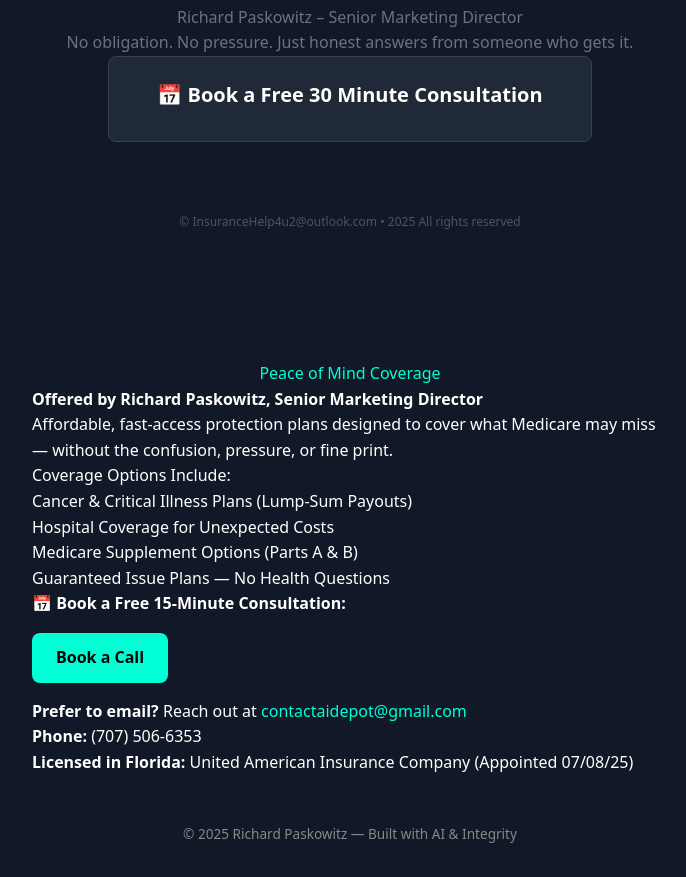
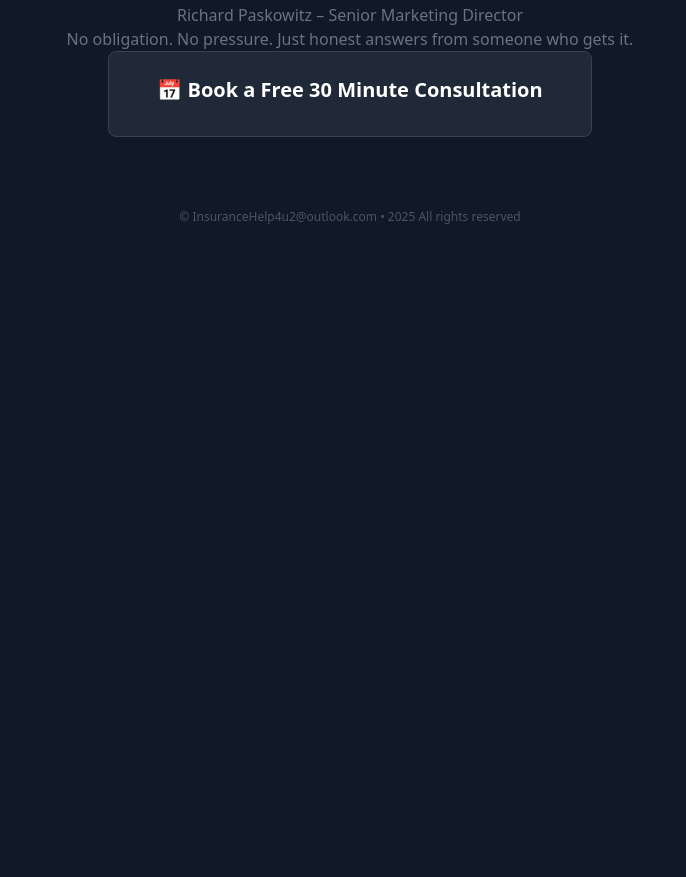
Before and after one commit to TheAIDepot/InsuranceHelp4u2, a plain HTML site: page public/index.html in a window 1280 px wide. Shown: the part 471-1348 px from the top of the page, without its empty margins (290-976 px from the left). After the commit the page ends 800 px from the top, so only its background shows below. Drawn offline with nearby package versions, Linux system fonts and the light colour scheme.

Commit message:
Update index.html

```diff
--- a/public/index.html
+++ b/public/index.html
@@ -39,78 +39,3 @@
   </main>
 </body>
 </html>
-<!DOCTYPE html>
-<html lang="en">
-<head>
-  <meta charset="UTF-8" />
-  <meta name="viewport" content="width=device-width, initial-scale=1.0" />
-  <title>Peace of Mind Coverage - Richard Paskowitz</title>
-  <link rel="stylesheet" href="https://fonts.googleapis.com/css2?family=Inter:wght@400;600&display=swap">
-  <style>
-    body {
-      margin: 0;
-      font-family: 'Inter', sans-serif;
-      background-color: #0d0d0d;
-      color: #fff;
-      line-height: 1.6;
-    }
-    .container {
-      max-width: 700px;
-      margin: auto;
-      padding: 2rem;
-    }
-    h1 {
-      color: #00ffd5;
-      text-align: center;
-    }
-    .button {
-      display: inline-block;
-      background: #00ffd5;
-      color: #000;
-      padding: 0.75rem 1.5rem;
-      border-radius: 8px;
-      text-decoration: none;
-      font-weight: 600;
-      margin: 1rem 0;
-      transition: background 0.3s ease;
-    }
-    .button:hover {
-      background: #00c2a9;
-    }
-    .footer {
-      font-size: 0.85rem;
-      text-align: center;
-      margin-top: 3rem;
-      color: #888;
-    }
-  </style>
-</head>
-<body>
-  <div class="container">
-    <h1>Peace of Mind Coverage</h1>
-    <p><strong>Offered by Richard Paskowitz, Senior Marketing Director</strong></p>
-
-    <p>Affordable, fast-access protection plans designed to cover what Medicare may miss — without the confusion, pressure, or fine print.</p>
-
-    <h3>Coverage Options Include:</h3>
-    <ul>
-      <li>Cancer & Critical Illness Plans (Lump-Sum Payouts)</li>
-      <li>Hospital Coverage for Unexpected Costs</li>
-      <li>Medicare Supplement Options (Parts A & B)</li>
-      <li>Guaranteed Issue Plans — No Health Questions</li>
-    </ul>
-
-    <p><strong>📅 Book a Free 15-Minute Consultation:</strong></p>
-    <a class="button" href="https://calendly.com/contactaidepot/30min" target="_blank">Book a Call</a>
-
-    <p><strong>Prefer to email?</strong> Reach out at <a style="color:#00ffd5" href="mailto:contactaidepot@gmail.com">contactaidepot@gmail.com</a></p>
-
-    <p><strong>Phone:</strong> (707) 506-6353</p>
-    <p><strong>Licensed in Florida:</strong> United American Insurance Company (Appointed 07/08/25)</p>
-
-    <div class="footer">
-      &copy; 2025 Richard Paskowitz — Built with AI & Integrity
-    </div>
-  </div>
-</body>
-</html>
```
